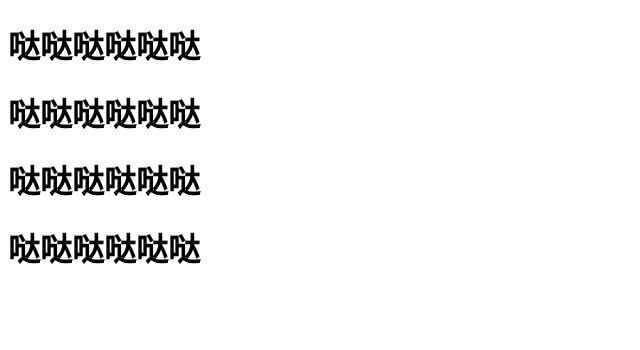
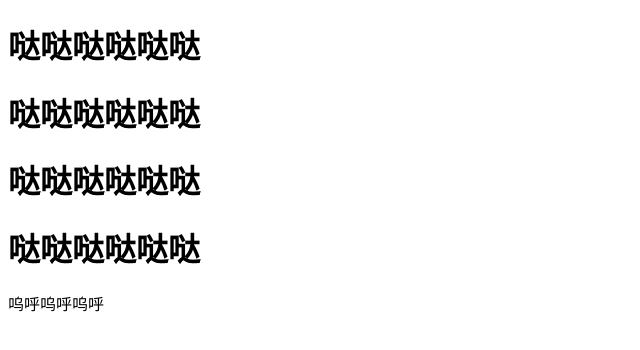
Before and after one commit to cjguaguatai/test, a plain HTML site: page index.html in a window 1280 px wide. Shown: the whole page, without its empty margins (0-640 px from the left). Drawn offline with Linux system fonts and the light colour scheme.

Commit message:
在login上修改了index.html

```diff
--- a/index.html
+++ b/index.html
@@ -11,5 +11,6 @@
     <h1>哒哒哒哒哒哒</h1>
     <h1>哒哒哒哒哒哒</h1>
     <h1>哒哒哒哒哒哒</h1>
+    <div>呜呼呜呼呜呼</div>
 </body>
 </html>
```
